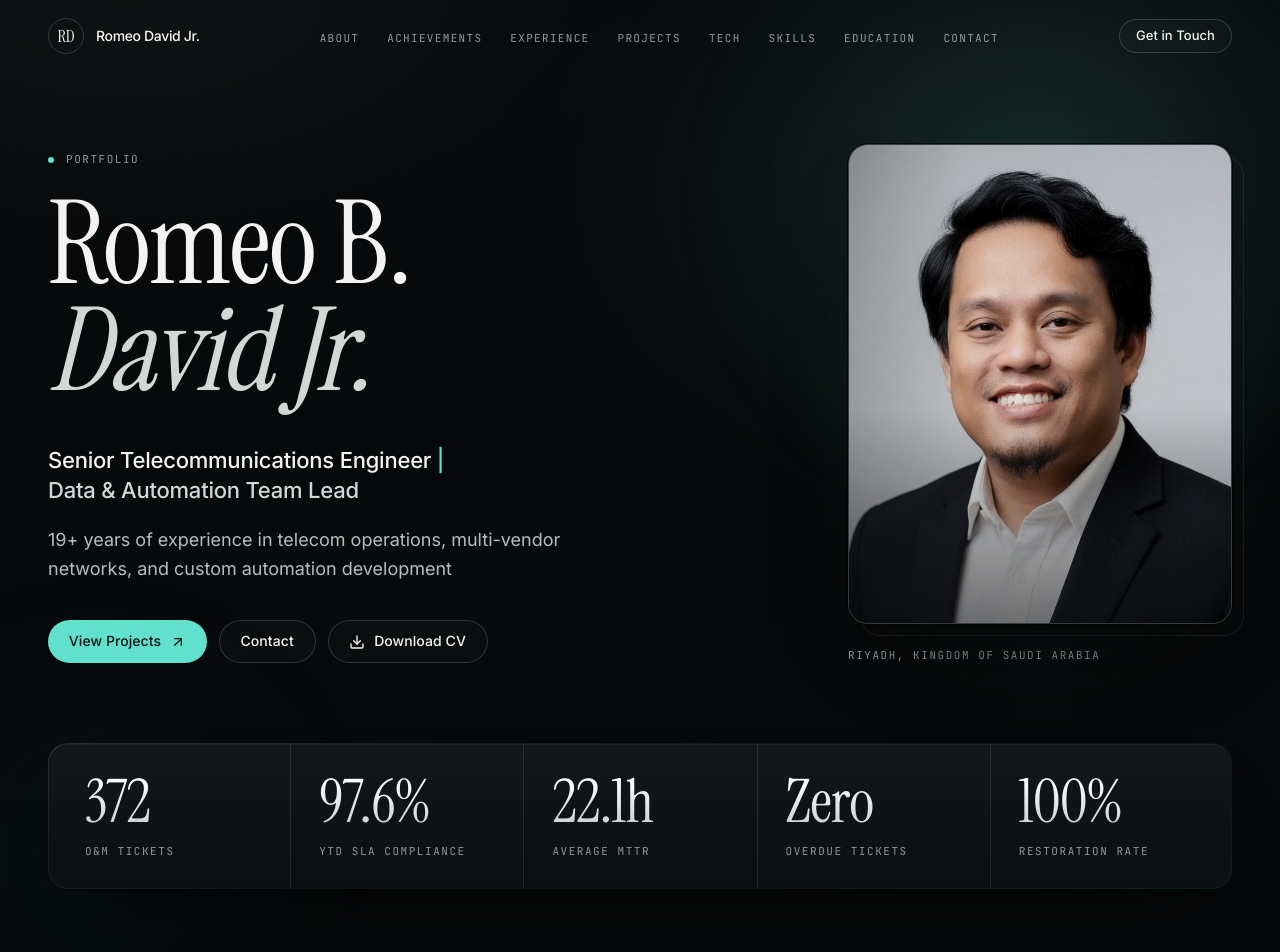
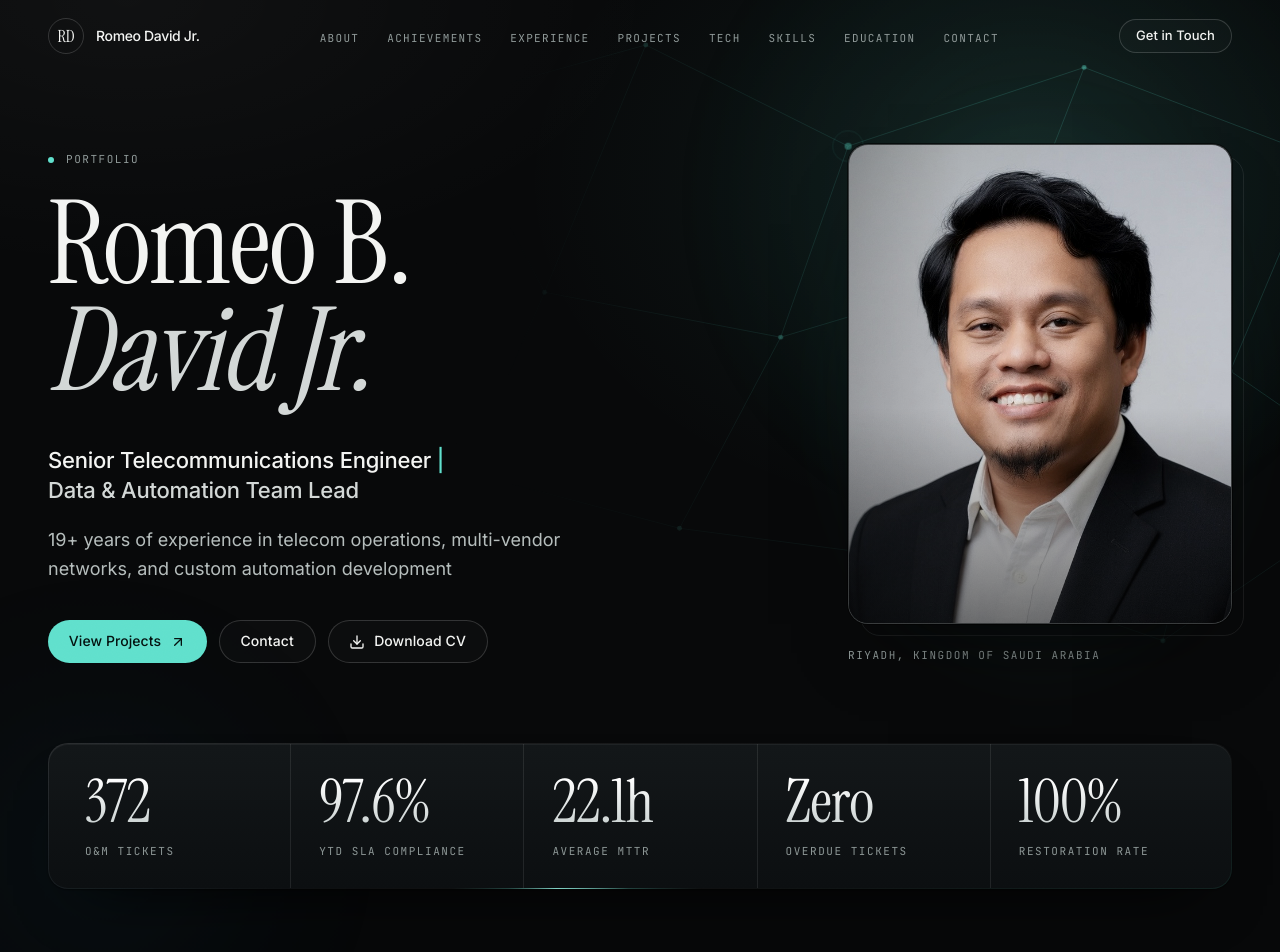
Before and after one commit to romeodavidjr/romeo-david-portfolio, a Next.js app: page / in a window 1280 px wide. Shown: the top 952 px of the page. Built offline with nearby package versions, Linux system fonts and the light colour scheme.

Commit message:
Redesign v6: cursor spotlight, hero network lines, border glow on key cards; PRC credential label

```diff
--- a/src/app/globals.css
+++ b/src/app/globals.css
@@ -521,6 +521,135 @@ select {
   }
 }
 
+
+/* ── Cursor spotlight (fine pointers only; set up by SpotlightManager) ── */
+.surface::after,
+.tile::after {
+  content: "";
+  position: absolute;
+  inset: 0;
+  border-radius: inherit;
+  pointer-events: none;
+  opacity: 0;
+  transition: opacity 0.35s ease;
+  background: radial-gradient(
+    260px circle at var(--x, 50%) var(--y, 50%),
+    rgba(95, 224, 204, 0.075),
+    transparent 65%
+  );
+}
+.spot-on::after {
+  opacity: 1;
+}
+
+/* ── Travelling border light for key cards ── */
+@property --glow-angle {
+  syntax: "<angle>";
+  inherits: false;
+  initial-value: 0deg;
+}
+.glow-ring {
+  position: absolute;
+  inset: -1px;
+  z-index: 2;
+  border-radius: inherit;
+  padding: 1px;
+  pointer-events: none;
+  /* Without @property support the angle cannot interpolate, so this
+     stays a static highlighted edge (0deg and 360deg look identical). */
+  background: conic-gradient(
+    from var(--glow-angle),
+    transparent 0deg,
+    transparent 250deg,
+    rgba(95, 224, 204, 0.25) 300deg,
+    rgba(150, 245, 230, 0.85) 340deg,
+    rgba(95, 224, 204, 0.25) 352deg,
+    transparent 360deg
+  );
+  -webkit-mask:
+    linear-gradient(#000 0 0) content-box,
+    linear-gradient(#000 0 0);
+  -webkit-mask-composite: xor;
+  mask:
+    linear-gradient(#000 0 0) content-box,
+    linear-gradient(#000 0 0);
+  mask-composite: exclude;
+  animation: glow-orbit var(--glow-duration, 8s) linear infinite;
+}
+@keyframes glow-orbit {
+  to {
+    --glow-angle: 360deg;
+  }
+}
+
+/* ── Hero network lines ── */
+.hero-network {
+  position: absolute;
+  pointer-events: none;
+  z-index: 0;
+  -webkit-mask-image:
+    linear-gradient(to bottom, #000 45%, transparent 92%),
+    linear-gradient(to left, #000 40%, transparent 95%);
+  -webkit-mask-composite: source-in;
+  mask-image:
+    linear-gradient(to bottom, #000 45%, transparent 92%),
+    linear-gradient(to left, #000 40%, transparent 95%);
+  mask-composite: intersect;
+}
+.net-pulse {
+  transform-box: fill-box;
+  transform-origin: center;
+  animation: net-pulse 5.5s ease-out infinite;
+}
+@keyframes net-pulse {
+  0% {
+    transform: scale(0.4);
+    opacity: 0.55;
+  }
+  70%,
+  100% {
+    transform: scale(1.8);
+    opacity: 0;
+  }
+}
+.net-node-glow {
+  animation: net-node 5.5s ease-in-out infinite;
+}
+@keyframes net-node {
+  0%,
+  100% {
+    opacity: 0.45;
+  }
+  20% {
+    opacity: 1;
+  }
+}
+.net-travel {
+  animation: net-travel var(--dur, 12s) linear infinite;
+  animation-delay: var(--delay, 0s);
+  opacity: 0;
+}
+@keyframes net-travel {
+  0% {
+    transform: translate(0, 0);
+    opacity: 0;
+  }
+  8% {
+    opacity: 0.9;
+  }
+  42% {
+    opacity: 0.9;
+  }
+  50% {
+    transform: translate(var(--dx), var(--dy));
+    opacity: 0;
+  }
+  100% {
+    transform: translate(var(--dx), var(--dy));
+    opacity: 0;
+  }
+}
+
 /* ── Motion ── */
 @keyframes fade-in-up {
   from {
@@ -607,15 +736,25 @@ select {
 
 /* Experience: no timeline decorations (rail, dots, markers) on any breakpoint */
 #experience .experience-stack::before,
-#experience .experience-stack::after,
-#experience article::after {
+#experience .experience-stack::after {
   content: none !important;
   display: none !important;
 }
 
 @media (prefers-reduced-motion: reduce) {
-  .hero-light {
+  .hero-light,
+  .glow-ring,
+  .net-node-glow {
     animation: none !important;
+  }
+  .net-pulse,
+  .net-travel {
+    animation: none !important;
+    opacity: 0 !important;
+  }
+  .surface::after,
+  .tile::after {
+    display: none;
   }
   .surface-hover:hover,
   .tile-hover:hover {
--- a/src/app/page.tsx
+++ b/src/app/page.tsx
@@ -10,6 +10,7 @@ import Education from "@/components/Education";
 import Contact from "@/components/Contact";
 import Footer from "@/components/Footer";
 import RevealManager from "@/components/RevealManager";
+import SpotlightManager from "@/components/SpotlightManager";
 
 export default function Home() {
   return (
@@ -28,6 +29,7 @@ export default function Home() {
       </main>
       <Footer />
       <RevealManager />
+      <SpotlightManager />
     </>
   );
 }
--- a/src/components/Achievements.tsx
+++ b/src/components/Achievements.tsx
@@ -59,6 +59,7 @@ export default function Achievements() {
                       : undefined
                   }
                 >
+                  {isXL ? <span className="glow-ring" aria-hidden /> : null}
                   <div
                     className={`flex items-start justify-between gap-4 ${
                       l.size === "wide" ? "sm:w-[13rem] sm:shrink-0 sm:flex-col sm:justify-start" : ""
--- a/src/components/Education.tsx
+++ b/src/components/Education.tsx
@@ -80,7 +80,7 @@ export default function Education() {
                       <h3 className="text-base font-semibold leading-snug text-text sm:text-[1.0625rem]">
                         {item.title}
                       </h3>
-                      <p className="label-mono mt-1.5">{item.institution}</p>
+                      <p className="label-mono mt-1.5 text-pretty !leading-[1.6]">{item.institution}</p>
                     </div>
                   </li>
                 );
--- a/src/components/Hero.tsx
+++ b/src/components/Hero.tsx
@@ -1,6 +1,8 @@
+import type { CSSProperties } from "react";
 import { ArrowDown, ArrowUpRight, Download } from "lucide-react";
 import { siteConfig } from "@/data/portfolio";
 import CountUp from "./CountUp";
+import HeroNetwork from "./HeroNetwork";
 
 /**
  * KPI strip — figures mirror the O&M results stated in portfolio.ts
@@ -32,6 +34,7 @@ export default function Hero() {
     >
       <div className="hero-light hero-light-a" aria-hidden />
       <div className="hero-light hero-light-b" aria-hidden />
+      <HeroNetwork />
       <div className="relative z-10 mx-auto w-full max-w-7xl px-5 sm:px-8 lg:px-12">
         <div className="grid items-end gap-10 lg:grid-cols-[minmax(0,1fr)_auto] lg:gap-16">
           {/* Copy */}
@@ -112,7 +115,13 @@ export default function Hero() {
         </div>
 
         {/* KPI strip */}
-        <dl className="surface animate-fade-in-up animation-delay-500 mt-14 grid grid-cols-2 px-5 opacity-0 sm:mt-20 sm:grid-cols-3 sm:px-8 lg:grid-cols-5 lg:px-2">
+        <div className="surface animate-fade-in-up animation-delay-500 mt-14 opacity-0 sm:mt-20">
+          <span
+            className="glow-ring"
+            style={{ "--glow-duration": "10s" } as CSSProperties}
+            aria-hidden
+          />
+          <dl className="m-0 grid grid-cols-2 px-5 sm:grid-cols-3 sm:px-8 lg:grid-cols-5 lg:px-2">
           {heroStats.map((stat, i) => (
             <div
               key={stat.label}
@@ -129,7 +138,8 @@ export default function Hero() {
               </dd>
             </div>
           ))}
-        </dl>
+          </dl>
+        </div>
 
         <div className="animate-fade-in-up animation-delay-500 mt-8 hidden opacity-0 sm:block">
           <a
--- /dev/null
+++ b/src/components/HeroNetwork.tsx
@@ -0,0 +1,111 @@
+import type { CSSProperties } from "react";
+
+/**
+ * Faint telecom-style network behind the hero (inline SVG, CSS-animated
+ * with transform/opacity only). Masked to fade out toward the name (left)
+ * and the KPI strip (bottom). Detail layers are hidden on small screens.
+ */
+const nodes: [number, number][] = [
+  [120, 90], [300, 40], [480, 130], [690, 60], [900, 140],
+  [210, 260], [420, 300], [620, 240], [820, 330], [965, 430],
+  [330, 470], [560, 500], [760, 570], [140, 420],
+];
+const edges: [number, number][] = [
+  [0, 1], [1, 2], [2, 3], [3, 4], [0, 5], [5, 6], [6, 2], [6, 7],
+  [7, 3], [7, 8], [8, 4], [8, 9], [6, 10], [10, 11], [11, 7], [11, 12],
+  [12, 8], [12, 9], [5, 13], [13, 10], [1, 5],
+];
+/** Edges hidden on phones to simplify the pattern */
+const detailEdges = new Set([3, 8, 12, 15, 17, 18, 19, 20]);
+const pulses = [2, 7, 11, 4];
+const travellers: { from: number; to: number; dur: string; delay: string }[] = [
+  { from: 5, to: 6, dur: "11s", delay: "0s" },
+  { from: 7, to: 8, dur: "13s", delay: "3s" },
+  { from: 11, to: 12, dur: "15s", delay: "6s" },
+];
+
+export default function HeroNetwork() {
+  return (
+    <svg
+      className="hero-network right-0 top-0 h-[46%] w-full opacity-60 sm:h-[60%] sm:opacity-80 lg:h-[78%] lg:w-[64%] lg:opacity-100"
+      viewBox="0 0 1000 700"
+      preserveAspectRatio="xMidYMid slice"
+      aria-hidden
+      focusable="false"
+    >
+      <g
+        stroke="rgba(95,224,204,0.16)"
+        strokeWidth="1"
+        vectorEffect="non-scaling-stroke"
+        fill="none"
+      >
+        {edges.map(([a, b], i) => (
+          <line
+            key={i}
+            x1={nodes[a][0]}
+            y1={nodes[a][1]}
+            x2={nodes[b][0]}
+            y2={nodes[b][1]}
+            vectorEffect="non-scaling-stroke"
+            className={detailEdges.has(i) ? "max-sm:hidden" : undefined}
+          />
+        ))}
+      </g>
+
+      <g fill="rgba(95,224,204,0.45)">
+        {nodes.map(([x, y], i) => (
+          <circle
+            key={i}
+            cx={x}
+            cy={y}
+            r={pulses.includes(i) ? 3.2 : 2.2}
+            className={pulses.includes(i) ? "net-node-glow" : undefined}
+            style={
+              pulses.includes(i)
+                ? ({ animationDelay: `${pulses.indexOf(i) * 1.3}s` } as CSSProperties)
+                : undefined
+            }
+          />
+        ))}
+      </g>
+
+      <g fill="none" stroke="rgba(95,224,204,0.5)" strokeWidth="1">
+        {pulses.map((n, i) => (
+          <circle
+            key={n}
+            cx={nodes[n][0]}
+            cy={nodes[n][1]}
+            r="12"
+            vectorEffect="non-scaling-stroke"
+            className="net-pulse"
+            style={{ animationDelay: `${i * 1.3}s` } as CSSProperties}
+          />
+        ))}
+      </g>
+
+      <g fill="#8ff0e1" className="max-sm:hidden">
+        {travellers.map((t, i) => {
+          const [x1, y1] = nodes[t.from];
+          const [x2, y2] = nodes[t.to];
+          return (
+            <circle
+              key={i}
+              cx={x1}
+              cy={y1}
+              r="2.6"
+              className="net-travel"
+              style={
+                {
+                  "--dx": `${x2 - x1}px`,
+                  "--dy": `${y2 - y1}px`,
+                  "--dur": t.dur,
+                  "--delay": t.delay,
+                } as CSSProperties
+              }
+            />
+          );
+        })}
+      </g>
+    </svg>
+  );
+}
--- a/src/components/Projects.tsx
+++ b/src/components/Projects.tsx
@@ -142,9 +142,10 @@ export default function Projects() {
           return (
             <ScrollReveal key={project.title} delay={60}>
               <article
-                className="surface surface-light overflow-hidden"
+                className="surface surface-light"
                 style={{ "--light-x": "0%", "--light-y": "0%" } as CSSProperties}
               >
+                <span className="glow-ring" style={{ "--glow-duration": "9s" } as CSSProperties} aria-hidden />
                 <RecordHeader caseNo={caseNo} period={project.period} />
                 <div className="grid gap-10 px-5 py-8 sm:px-8 sm:py-10 lg:grid-cols-[minmax(0,1fr)_minmax(0,1.2fr)] lg:gap-12 lg:px-10 lg:py-12">
                   <div className="flex min-w-0 flex-col">
--- /dev/null
+++ b/src/components/SpotlightManager.tsx
@@ -0,0 +1,69 @@
+"use client";
+
+import { useEffect } from "react";
+
+/**
+ * Cursor spotlight for cards and tiles (.surface / .tile).
+ * Sets --x/--y on the hovered card (rAF-throttled) and toggles .spot-on;
+ * the light itself is a CSS radial-gradient pseudo-element.
+ * Only for fine pointers with hover; off under prefers-reduced-motion.
+ */
+export default function SpotlightManager() {
+  useEffect(() => {
+    const ok =
+      window.matchMedia("(hover: hover) and (pointer: fine)").matches &&
+      !window.matchMedia("(prefers-reduced-motion: reduce)").matches;
+    if (!ok) return;
+
+    let current: HTMLElement | null = null;
+    let pending: PointerEvent | null = null;
+    let raf = 0;
+
+    const clear = () => {
+      if (current) current.classList.remove("spot-on");
+      current = null;
+    };
+
+    const update = () => {
+      raf = 0;
+      const e = pending;
+      pending = null;
+      if (!e) return;
+      const target =
+        e.target instanceof Element
+          ? (e.target.closest(".tile, .surface") as HTMLElement | null)
+          : null;
+      if (target !== current) {
+        clear();
+        current = target;
+        if (current) current.classList.add("spot-on");
+      }
+      if (current) {
+        const r = current.getBoundingClientRect();
+        current.style.setProperty("--x", `${e.clientX - r.left}px`);
+        current.style.setProperty("--y", `${e.clientY - r.top}px`);
+      }
+    };
+
+    const onMove = (e: PointerEvent) => {
+      if (e.pointerType !== "mouse" && e.pointerType !== "pen") return;
+      pending = e;
+      if (!raf) raf = requestAnimationFrame(update);
+    };
+    const onLeave = () => clear();
+
+    document.addEventListener("pointermove", onMove, { passive: true });
+    document.documentElement.addEventListener("pointerleave", onLeave);
+    window.addEventListener("blur", onLeave);
+
+    return () => {
+      document.removeEventListener("pointermove", onMove);
+      document.documentElement.removeEventListener("pointerleave", onLeave);
+      window.removeEventListener("blur", onLeave);
+      cancelAnimationFrame(raf);
+      clear();
+    };
+  }, []);
+
+  return null;
+}
--- a/src/data/portfolio.ts
+++ b/src/data/portfolio.ts
@@ -335,7 +335,7 @@ export const certifications = [
   {
     title:
       "Licensed Professional Electronics Engineer (PECE) and Electronics Engineer (ECE)",
-    institution: "Philippines",
+    institution: "Professional Regulation Commission (PRC), Philippines",
   },
   {
     title: "Certified General Security Professional (CGSP)",
```
